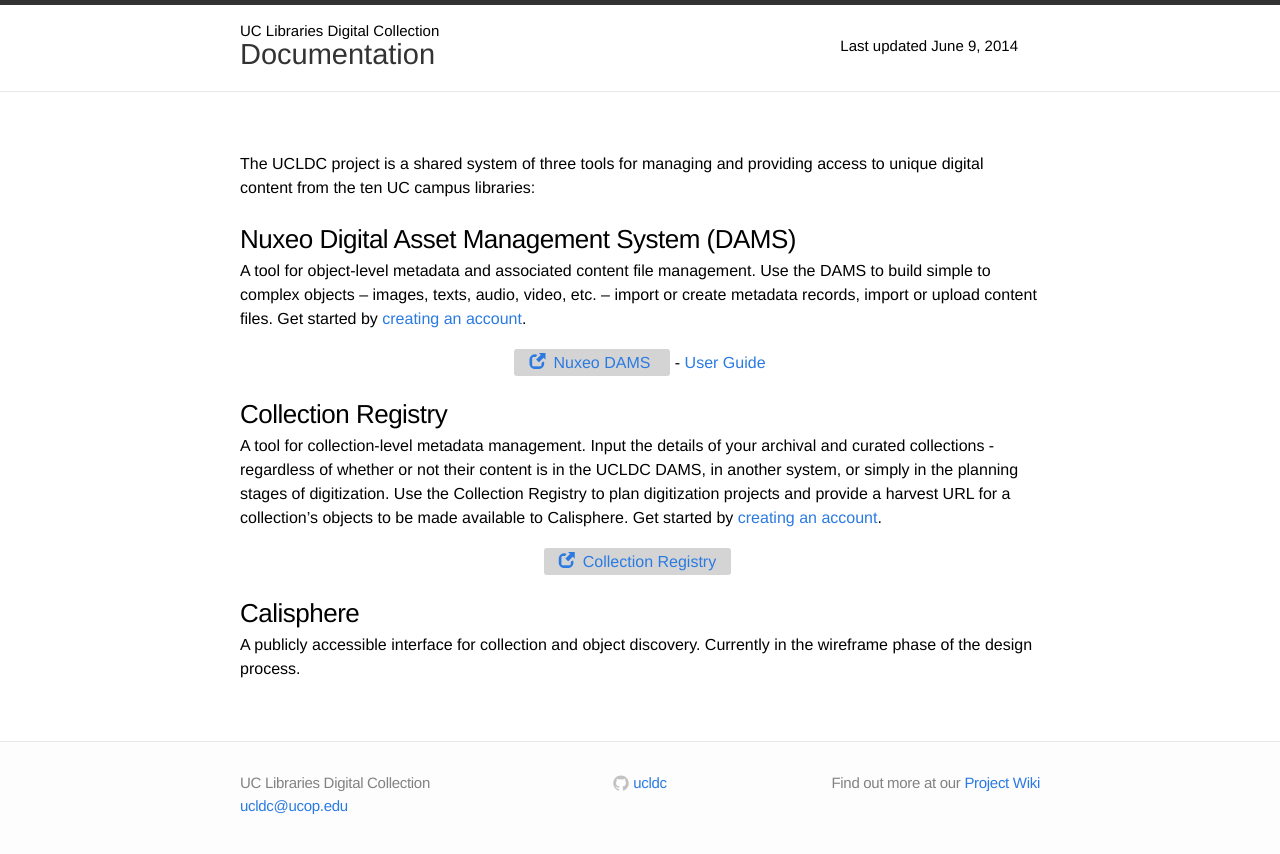
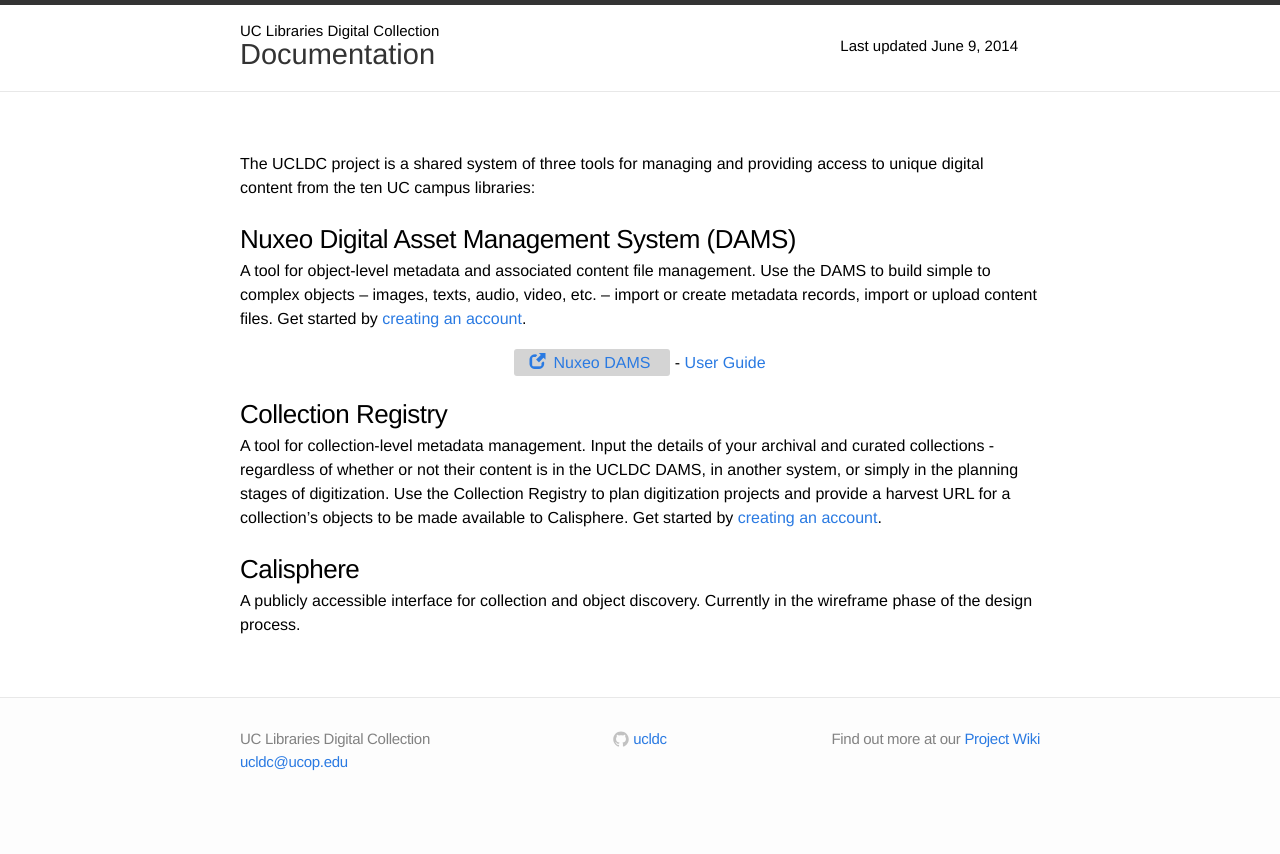
Before and after one commit to ucldc/ucldc-docs, a Jekyll site: the page built from index.md, in a window 1280 px wide. Shown: the top 854 px of the page. Built offline with Jekyll 4.4.1, drawn with Linux system fonts in a browser that asks for light colours; nearby versions of some CDN libraries.

Commit message:
Update index.md
Changed buttons

```diff
--- a/index.md
+++ b/index.md
@@ -13,7 +13,7 @@
 <p style="text-align: center">
   <a class="button" target="_blank" href="https://nuxeo.cdlib.org/nuxeo/" style="margin-right: 5px;">
     <span class="glyphicon glyphicon-new-window" style="margin-right: 8px;"></span>Nuxeo DAMS
-  </a> - <a href="{{ site.url }}{{site.baseurl}}/docs/dams/index/">User Guide</a>
+  </a> - <a href="{{ site.url }}{{site.baseurl}}/docs/dams/index/" class="special-button">User Guide</a>
 </p>
 
 Collection Registry
@@ -21,12 +21,6 @@
 
 A tool for collection-level metadata management. Input the details of your archival and curated collections - regardless of whether or not their content is in the UCLDC DAMS, in another system, or simply in the planning stages of digitization. Use the Collection Registry to plan digitization projects and provide a harvest URL for a collection's objects to be made available to Calisphere. Get started by [creating an account]({{ site.url }}{{site.baseurl}}/docs/create-account/).
 
-<p style="text-align: center">
-  <a class="button" target="_blank" href="https://registry.cdlib.org/" style="margin-right: 5px;">
-    <span class="glyphicon glyphicon-new-window" style="margin-right: 8px;"></span>Collection Registry
-  </a>
-</p>
-
 Calisphere
 ================
 
```
